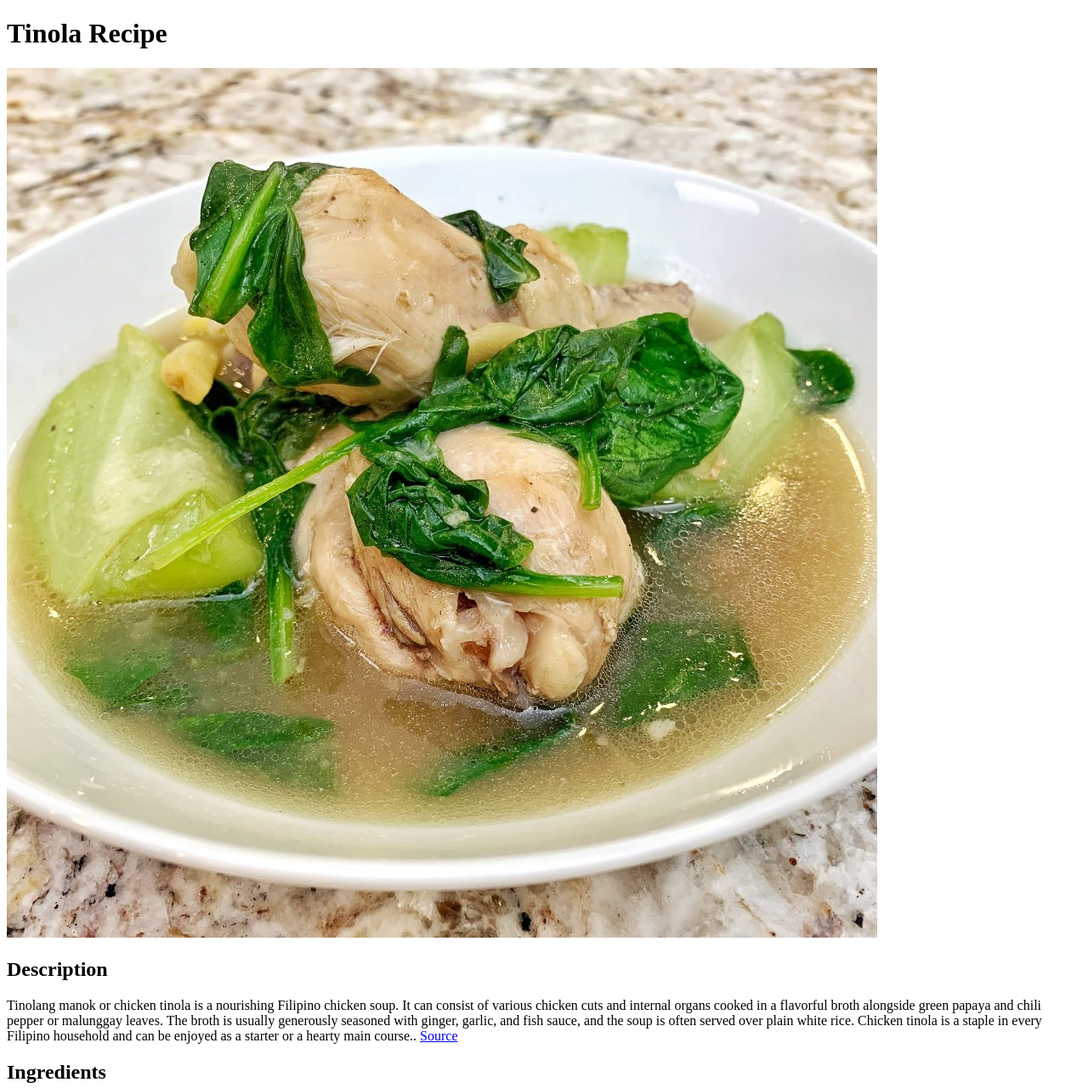
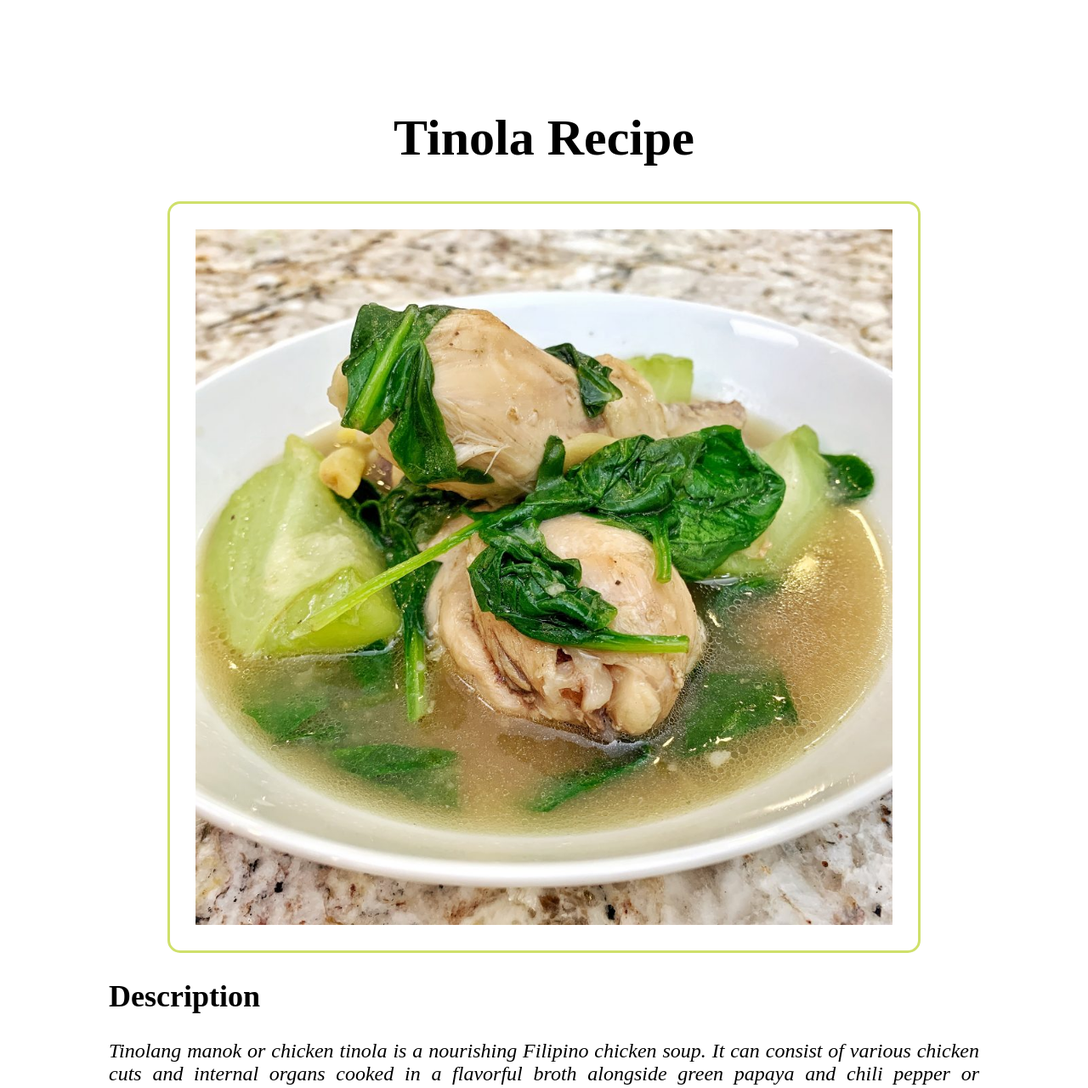
Before and after one commit to mauring55/repos, a plain HTML site: page odin-recipes/recipes/tinola.html in a window 1280 px wide. Shown: the top 1281 px of the page at 85% size. Drawn offline with Linux system fonts and the light colour scheme.

Commit message:
Add style.css to "odin-recipes" recipes html

```diff
--- /dev/null
+++ b/odin-recipes/recipes/style.css
@@ -0,0 +1,30 @@
+body {
+    margin: 10%;
+    text-align: justify;
+    zoom: 150%;
+}
+
+a {
+    color: black;
+    font-weight: 600;
+}
+
+.title {
+    text-align: center;
+    font-weight: 900;
+    font-size: 40px;
+}
+
+.recipe-pic {
+    display: block;
+    margin-left: auto;
+    margin-right: auto;
+    width: 80%;
+    border-radius: 10px;
+    border: 2px solid #cfe06b;
+    padding: 20px;
+}
+
+.description {
+    font-style: italic;
+}
--- a/odin-recipes/recipes/tinola.html
+++ b/odin-recipes/recipes/tinola.html
@@ -4,20 +4,21 @@
         <meta charset="UTF-8">
         <meta name="viewport" content="width=device-width, initial-scale=1.0">
         <title>How to Make Tinola</title>
+        <link rel="stylesheet" href="./style.css">
     </head>
 
     <body>
-        <h1>Tinola Recipe</h1>
-        <img src="../images/tinola.jpg" alt="An image of a bowl full of spaghetti">
+        <h1 class="title">Tinola Recipe</h1>
+        <img class="recipe-pic" src="../images/tinola.jpg" alt="An image of a bowl full of spaghetti">
 
         <h2>Description</h2>
-        <p>Tinolang manok or chicken tinola is a nourishing Filipino chicken soup.
+        <p class="description">Tinolang manok or chicken tinola is a nourishing Filipino chicken soup.
             It can consist of various chicken cuts and internal organs cooked in
             a flavorful broth alongside green papaya and chili pepper or malunggay
             leaves. The broth is usually generously seasoned with ginger, garlic,
             and fish sauce, and the soup is often served over plain white rice.
             Chicken tinola is a staple in every Filipino household and can be enjoyed
-            as a starter or a hearty main course..
+            as a starter or a hearty main course.
             <a href="https://www.tasteatlas.com/tinolang-manok">Source</a></p>
 
 
```
Also changed, not shown: odin-recipes/index.html (+2 -0 lines), odin-recipes/recipes/adobo.html (+4 -3 lines), odin-recipes/recipes/spaghetti.html (+5 -4 lines).
